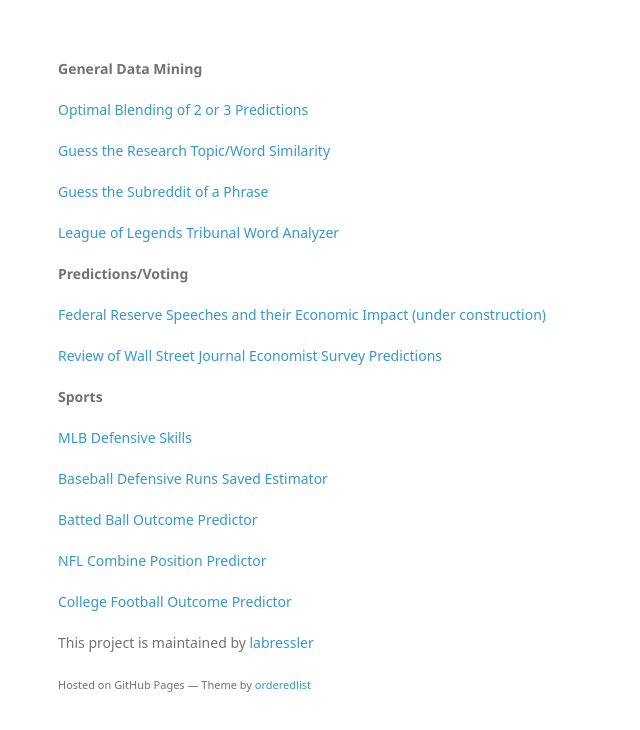
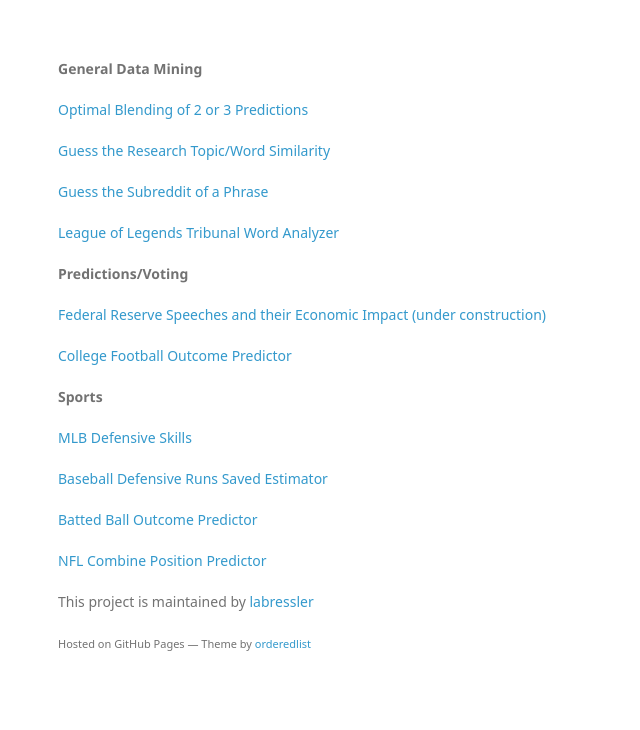
Before and after one commit to biscuits27/analytics, a plain HTML site: page index.html in a window 1280 px wide. Shown: the whole page, without its empty margins (0-640 px from the left). Drawn offline with Linux system fonts and the light colour scheme; a web font is replaced by a local one.

Commit message:
Update index.html

```diff
--- a/index.html
+++ b/index.html
@@ -22,13 +22,12 @@
 <a id="welcome-to-github-pages" class="anchor" href="#welcome-to-github-pages" aria-hidden="true"><span aria-hidden="true" class="octicon octicon-link"></span></a></h3>
 <p><b>Predictions/Voting</b></p>
 <p><a href="fed.html">Federal Reserve Speeches and their Economic Impact (under construction) </a></p>
-<p><a href="wsjeconpredictions.html">Review of Wall Street Journal Economist Survey Predictions</a></p>
+<p><a href="wsjeconpredictions.html">College Football Outcome Predictor</a></p>
 <p><b>Sports</b></p>
 <p><a href="baseball.html">MLB Defensive Skills</a></p>
 <p><a href="baseball2.html">Baseball Defensive Runs Saved Estimator</a></p>
 <p><a href="baseball3.html">Batted Ball Outcome Predictor</a></p>
 <p><a href="football.html">NFL Combine Position Predictor</a></p>
-<p><a href="cfootball.html">College Football Outcome Predictor</a></p>
       </section>
      <div id="footer">
         <p>This project is maintained by <a href="https://github.com/labressler">labressler</a></p>
```
